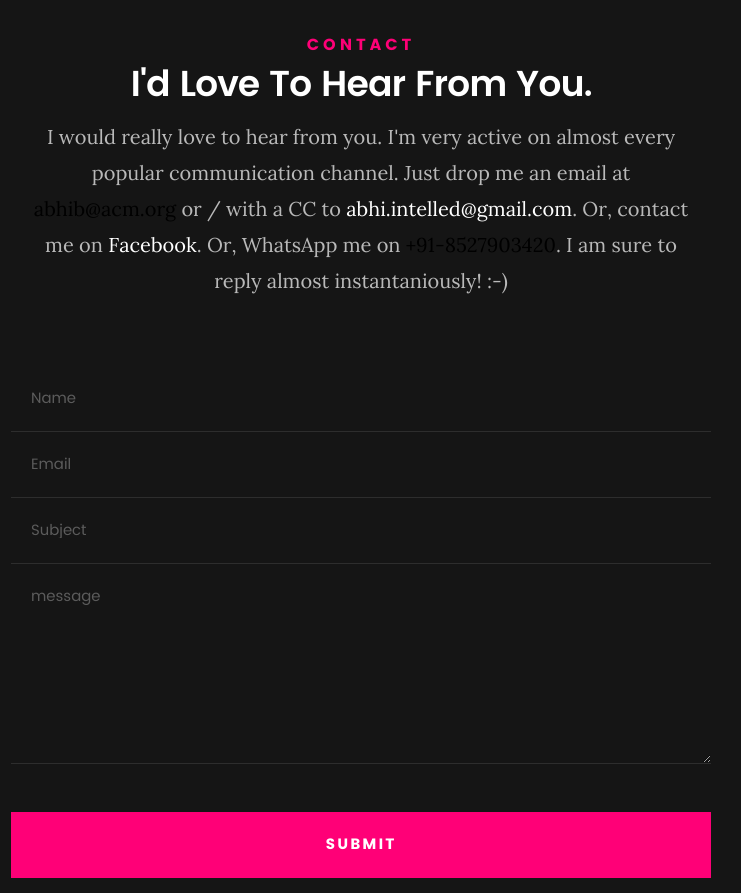
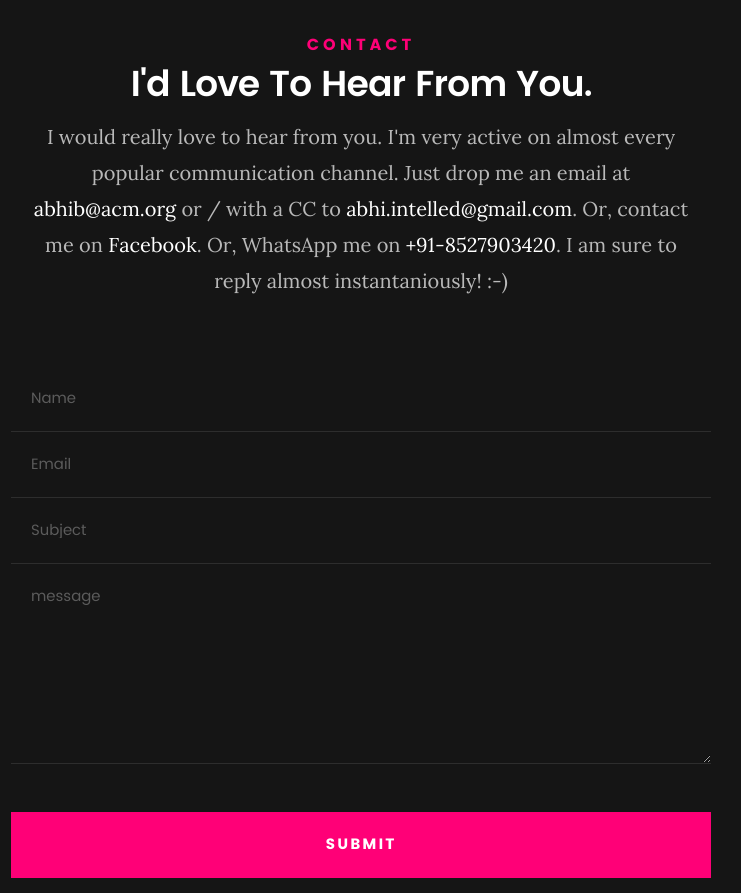
Before and after one commit to abhib3012/latentlot.github.io, a plain HTML site: page index.html in a window 1280 px wide. Shown: the part 4540-5433 px from the top of the page, without its empty margins (279-1020 px from the left). Drawn offline with Linux system fonts and the light colour scheme; files whose address does not match are found by name.

Commit message:
Style tag

```diff
--- a/index.html
+++ b/index.html
@@ -384,7 +384,7 @@
    			<h5>Contact</h5>
    			<h1>I'd Love To Hear From You.</h1>
 
-   			<p class="lead">I would really love to hear from you. I'm very active on almost every popular communication channel. Just drop me an email at <font color = "white"><a href = "mailto:abhib@acm.org" target = "_blank">abhib@acm.org</a></font> or / with a CC to <a style = "color:white" href = "mailto:abhi.intelled@gmail.com" target = "_blank">abhi.intelled@gmail.com</a>. Or, contact me on <a style = "color:white" href = "https://www.facebook.com/latentlot" target = "_blank">Facebook</a>. Or, WhatsApp me on <a href = "tel:+91-8527903420">+91-8527903420</a>. I am sure to reply almost instantaniously! :-) </p>
+   			<p class="lead">I would really love to hear from you. I'm very active on almost every popular communication channel. Just drop me an email at <a style = "color:white" href = "mailto:abhib@acm.org" target = "_blank">abhib@acm.org</a></font> or / with a CC to <a style = "color:white" href = "mailto:abhi.intelled@gmail.com" target = "_blank">abhi.intelled@gmail.com</a>. Or, contact me on <a style = "color:white" href = "https://www.facebook.com/latentlot" target = "_blank">Facebook</a>. Or, WhatsApp me on <a style = "color:white" href = "tel:+91-8527903420">+91-8527903420</a>. I am sure to reply almost instantaniously! :-) </p>
 
    		</div>
    	</div> <!-- /section-intro -->
```
